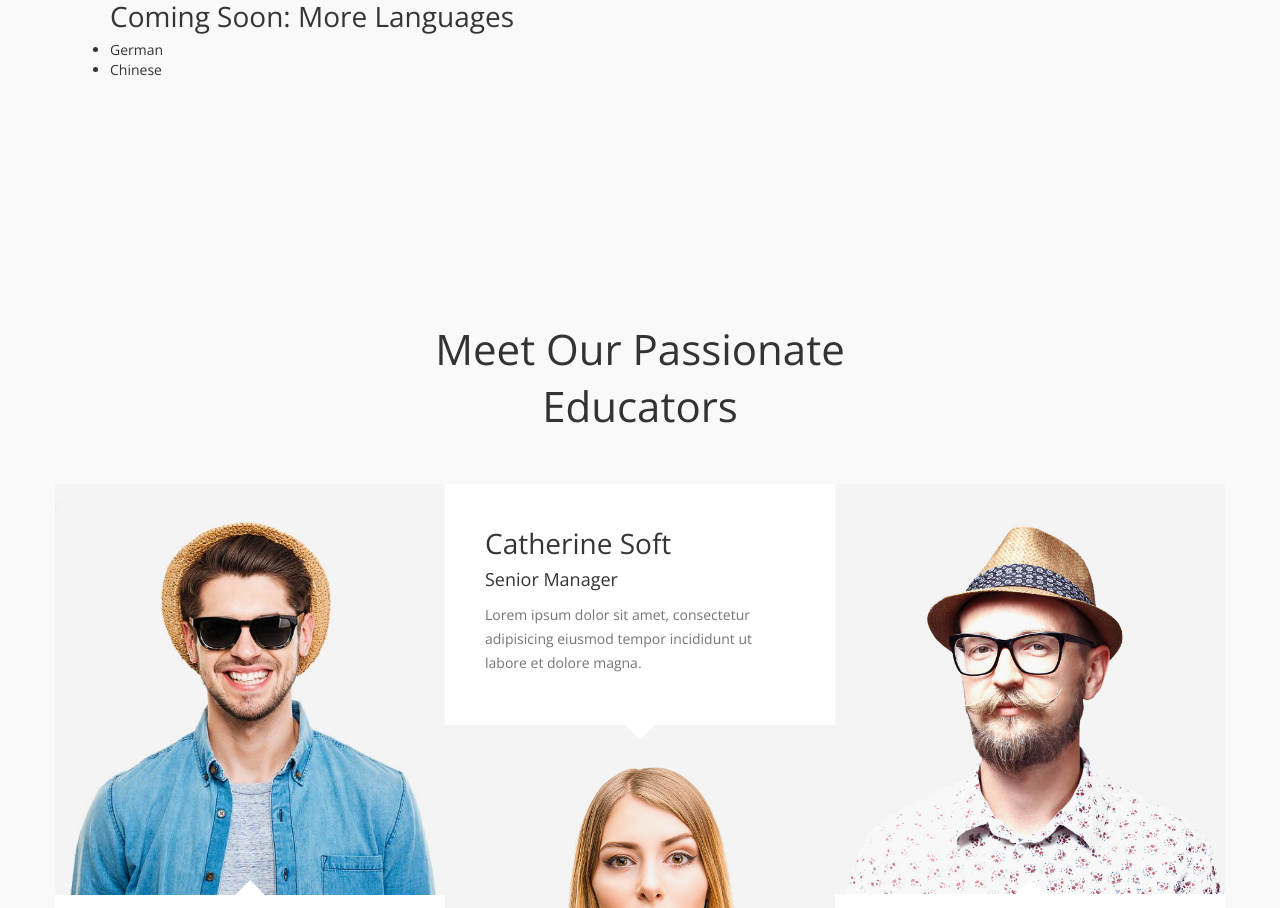
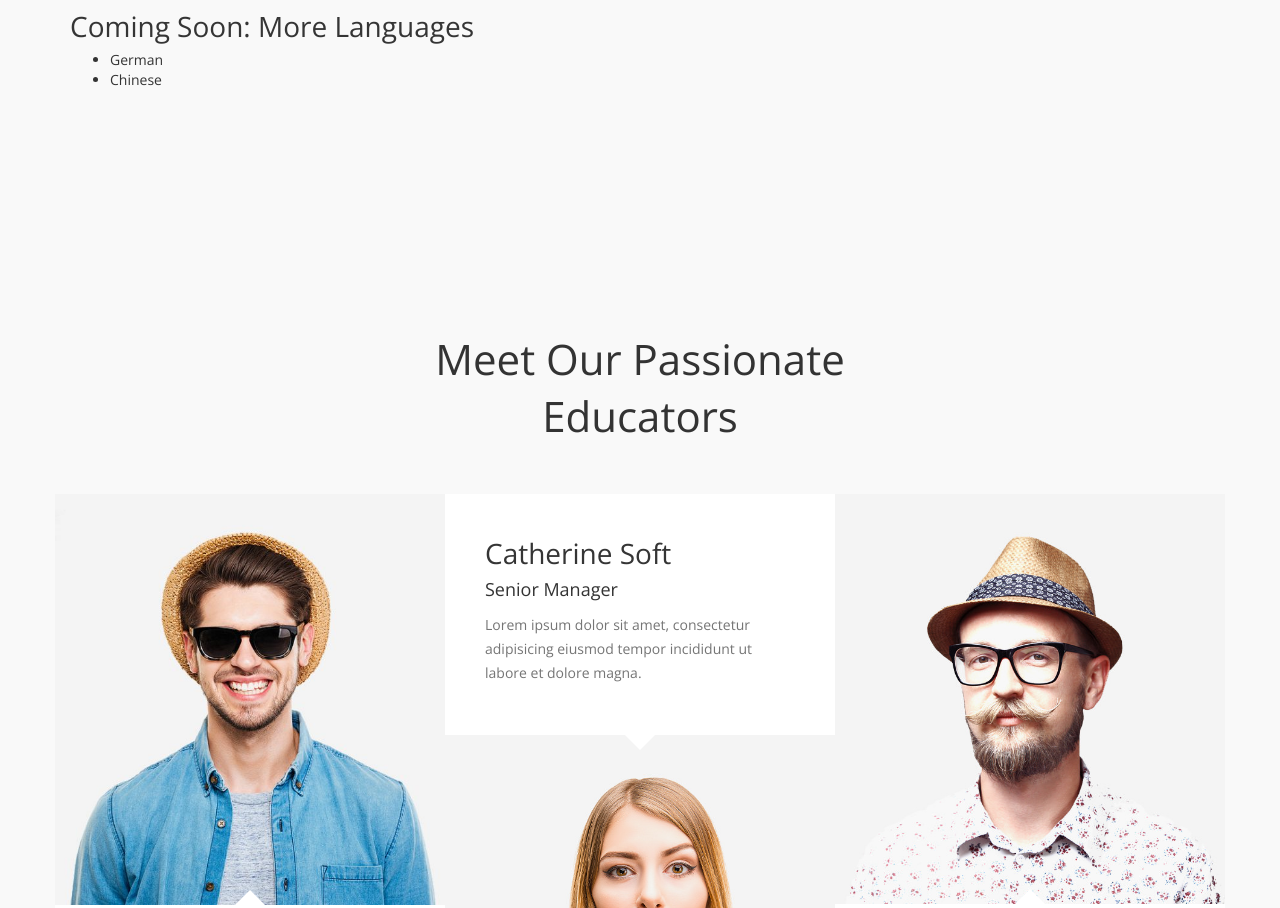
Before and after one commit to Oluwaseun35/My_Product, a plain HTML site: page index.html in a window 1280 px wide. Shown: the part 1794-2702 px from the top of the page. Drawn offline with nearby package versions, Linux system fonts and the light colour scheme.

Commit message:
Courses updated

```diff
--- a/index.html
+++ b/index.html
@@ -136,7 +136,10 @@
                                              <li><bold>French</bold></li>
                                              <li><bold>English</bold></li>
                                              <li><bold>Yoruba</bold></li>
+                                        </ul>
                                           <h2> Coming Soon: More Languages</h2>
+
+                                          <ul class="subject-list">
                                              <li><bold>German</bold></li>
                                              <li><bold>Chinese</bold></li>
                                         </ul>
```
